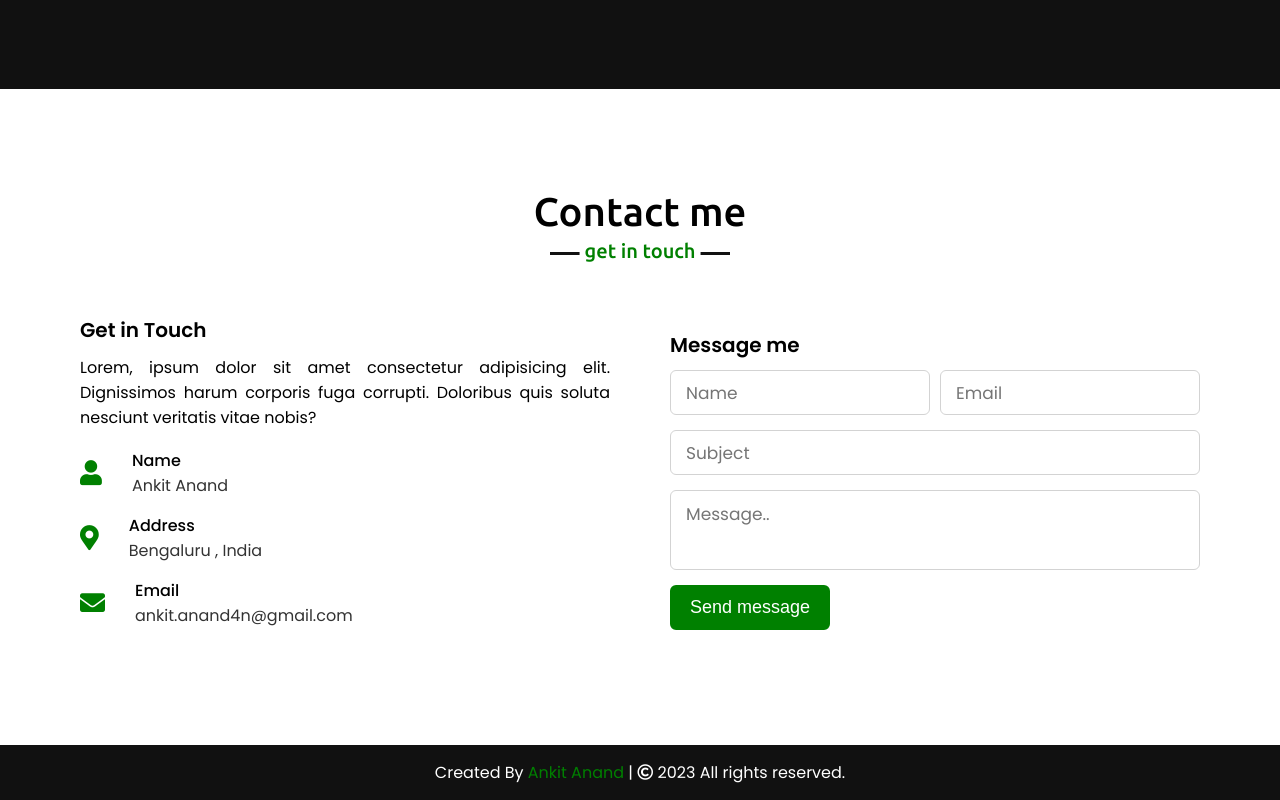
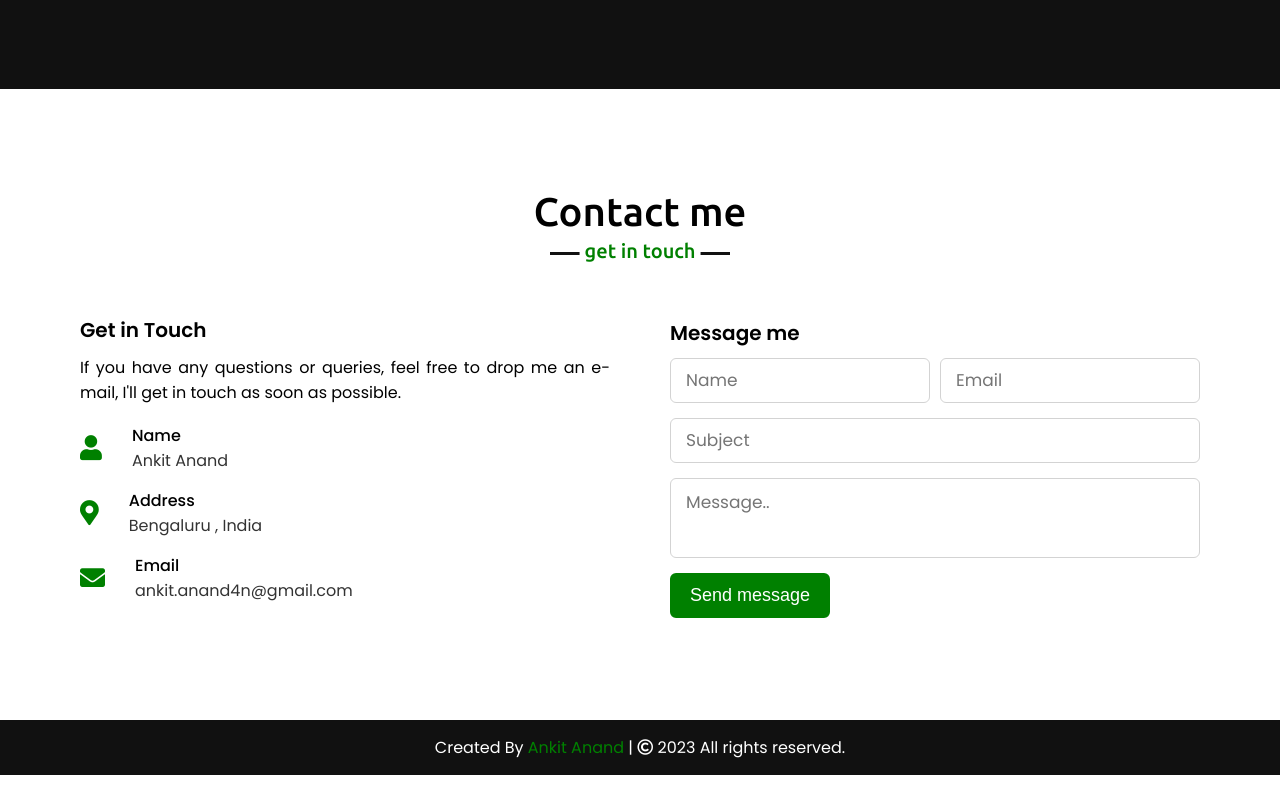
Before and after one commit to ankit5a/MyPortfolio, a plain HTML site: page index.html in a window 1280 px wide. Shown: the part 3410-4210 px from the top of the page. After the commit the page ends 4185 px from the top, so only its background shows below. Drawn offline with nearby package versions, Linux system fonts and the light colour scheme.

Commit message:
Update index.html

```diff
--- a/index.html
+++ b/index.html
@@ -202,7 +202,7 @@ Working with back-end developers to integrate front-end and back-end code, ensur
             <div class="contact-content">
                 <div class="column left">
                     <div class="text">Get in Touch</div>
-                    <p>Lorem, ipsum dolor sit amet consectetur adipisicing elit. Dignissimos harum corporis fuga corrupti. Doloribus quis soluta nesciunt veritatis vitae nobis?</p>
+                    <p>If you have any questions or queries, feel free to drop me an e-mail, I'll get in touch as soon as possible.</p>
                     <div class="icons">
                         <div class="row">
                             <i class="fas fa-user"></i>
```
